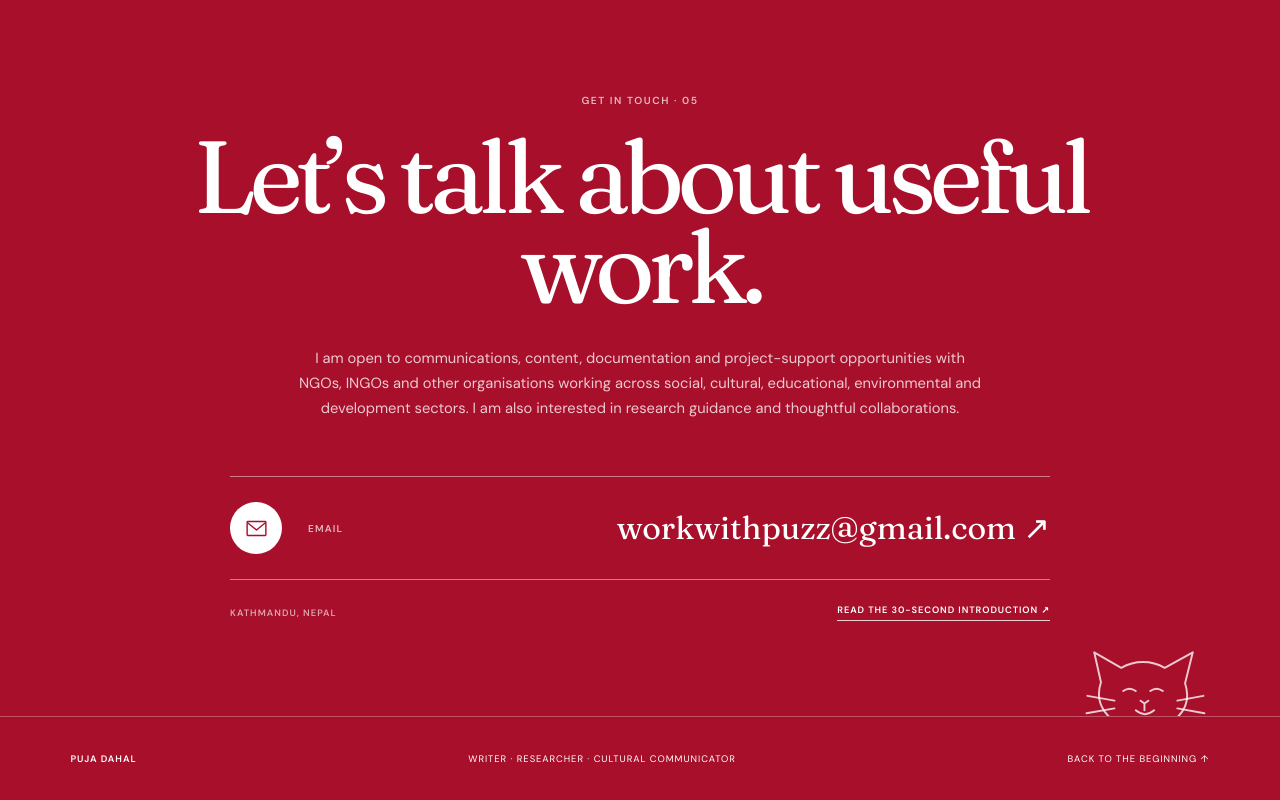
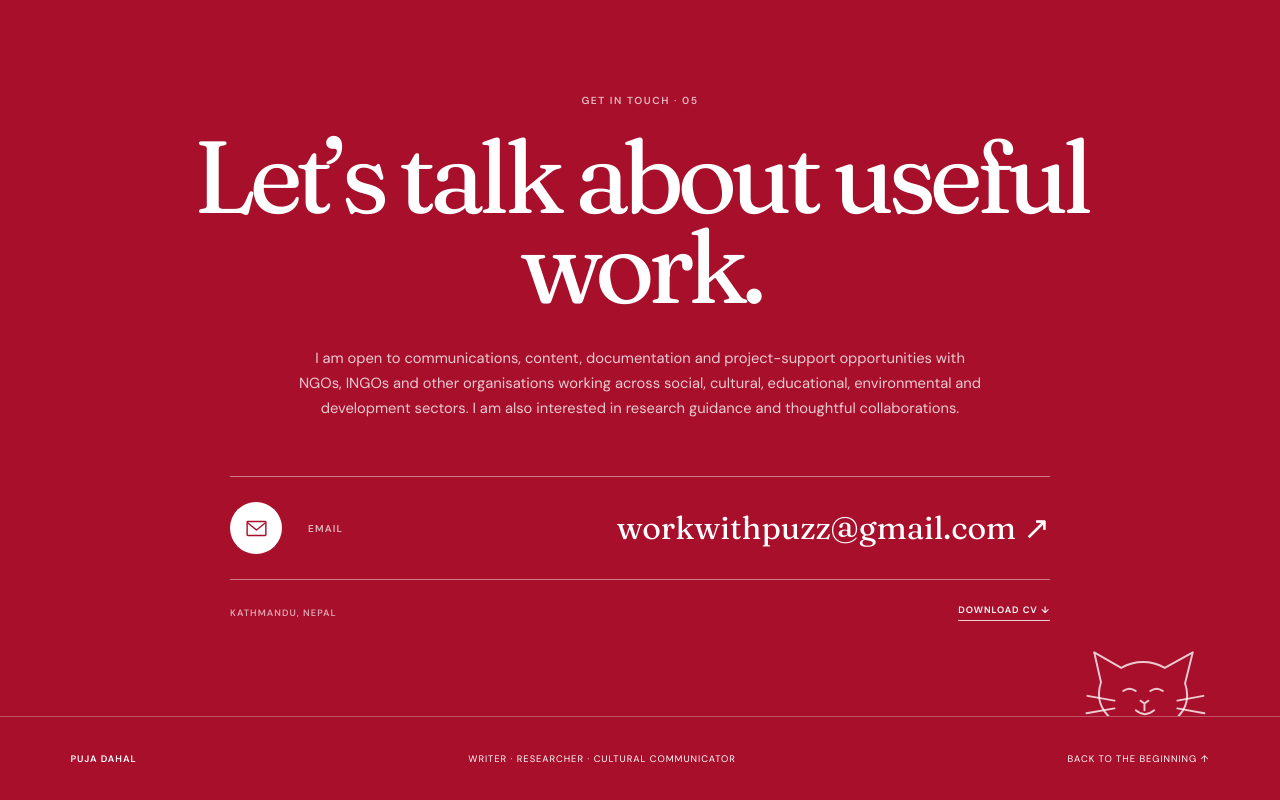
Before and after one commit to pujadahal-27/pujadahal-portfolio, a React (Vite) app: page / in a window 1280 px wide. Shown: the part 5135-5935 px from the top of the page. Built offline with nearby package versions, Linux system fonts and the light colour scheme.

Commit message:
Add Download CV link

```diff
--- a/src/App.tsx
+++ b/src/App.tsx
@@ -330,7 +330,7 @@ export default function Home() {
           </div>
           <div className="contact-foot">
             <span>{portfolio.location}</span>
-            <button onClick={() => setQuickScan(true)}>Read the 30-second introduction ↗</button>
+          <a href="/Puja_Dahal_CV.pdf" download>Download CV ↓</a>
           </div>
         </div>
         <Cat className="contact-cat" />
```
